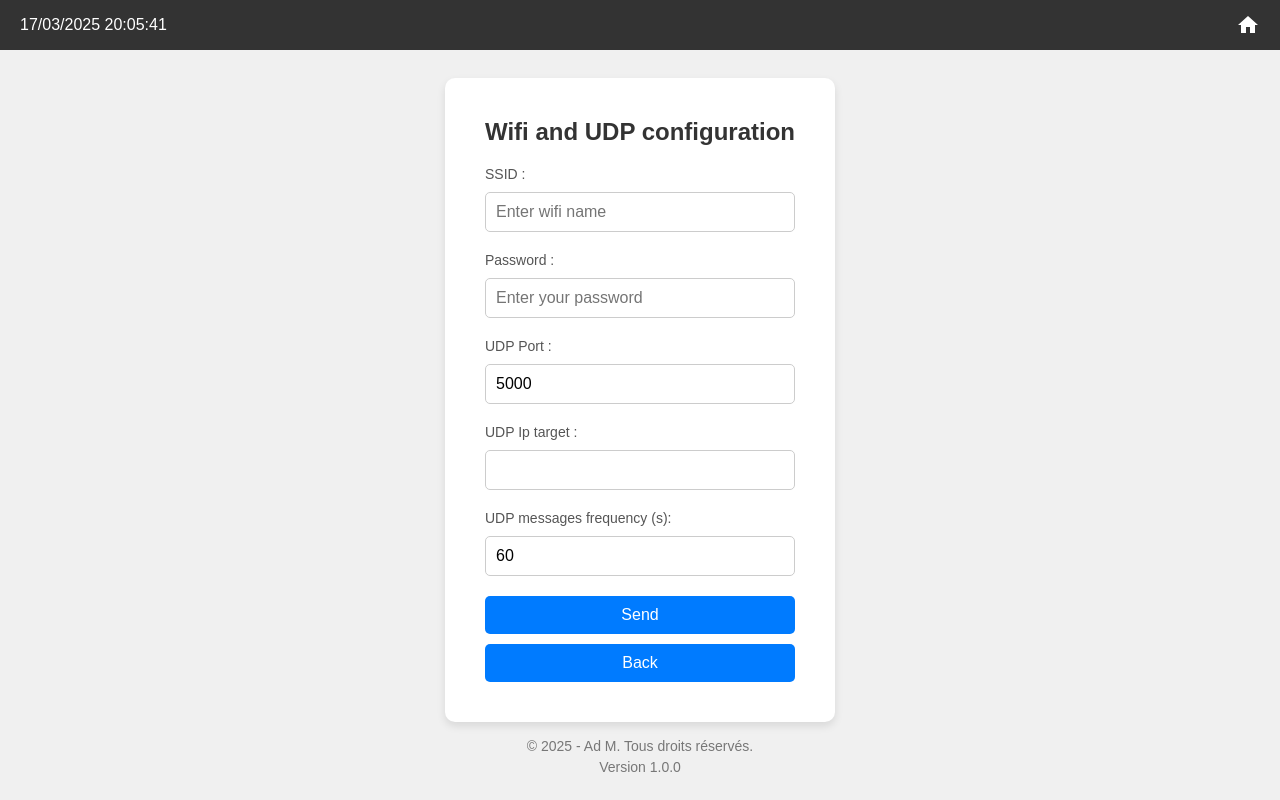
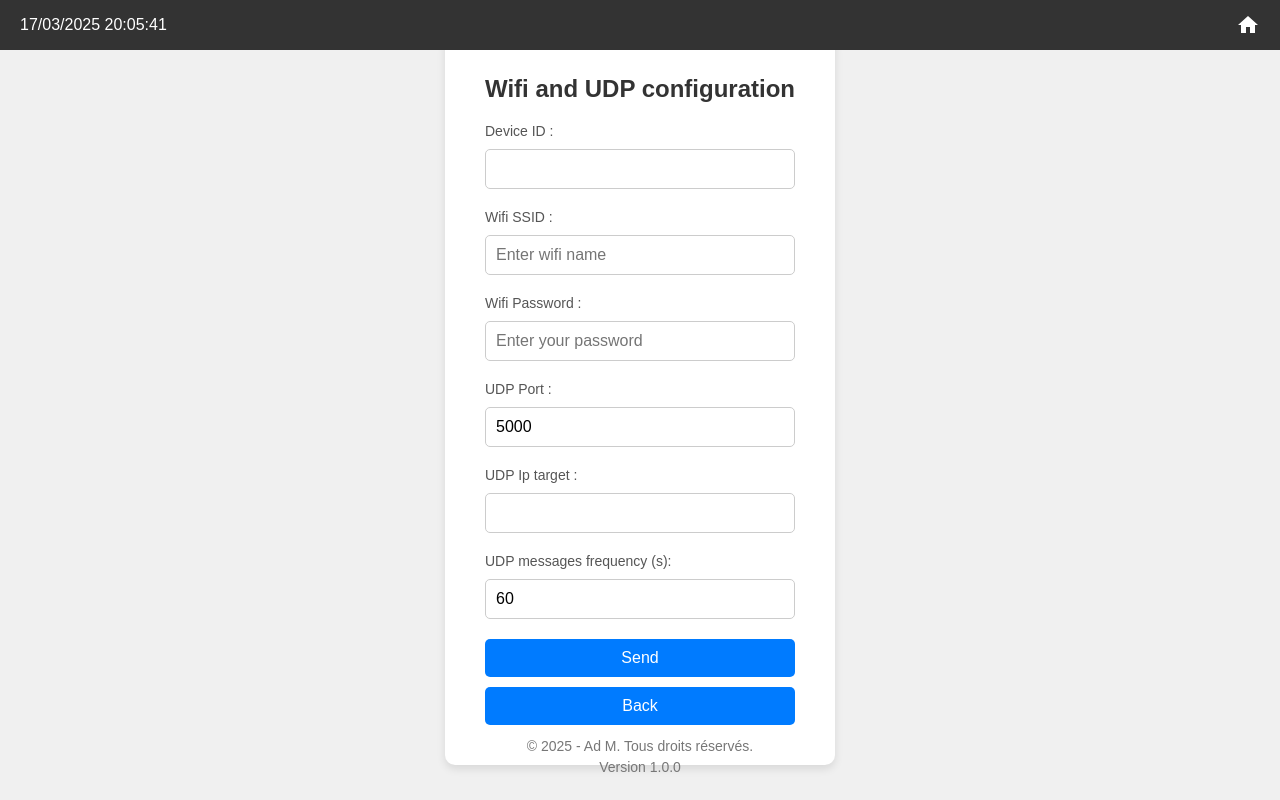
Before and after one commit to AdriMil/Esp32-UDP-Sensor, a plain HTML site: page data/wifi.html in a window 1280 px wide. Drawn offline with Linux system fonts and the light colour scheme; files whose address does not match are found by name.

Commit message:
feat : request sensor id completion from user

```diff
--- a/data/wifi.html
+++ b/data/wifi.html
@@ -20,10 +20,13 @@
     <div class="form-container">
         <h2>Wifi and UDP configuration</h2>
         <form action='/setwifi' method='post'>
-            <label for="ssid">SSID :</label>
+            <label for="device-id">Device ID :</label>
+            <input type="number" id="device-id" name="device-id" min="1" max="50" required>
+
+            <label for="ssid">Wifi SSID :</label>
             <input type="text" id="ssid" name="ssid" placeholder="Enter wifi name" required>
 
-            <label for="password">Password :</label>
+            <label for="password">Wifi Password :</label>
             <input type="password" id="password" name="password" placeholder="Enter your password" required>
 
             <label for="udp-port">UDP Port :</label>
```
